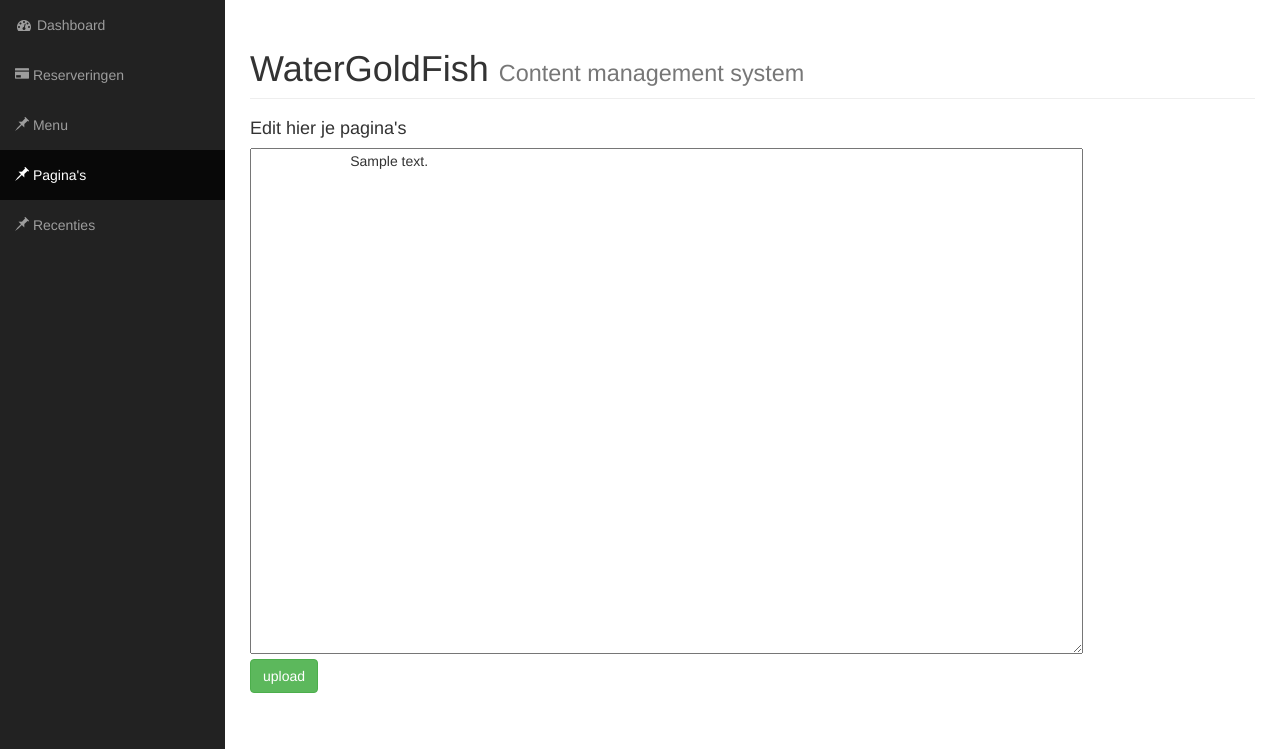
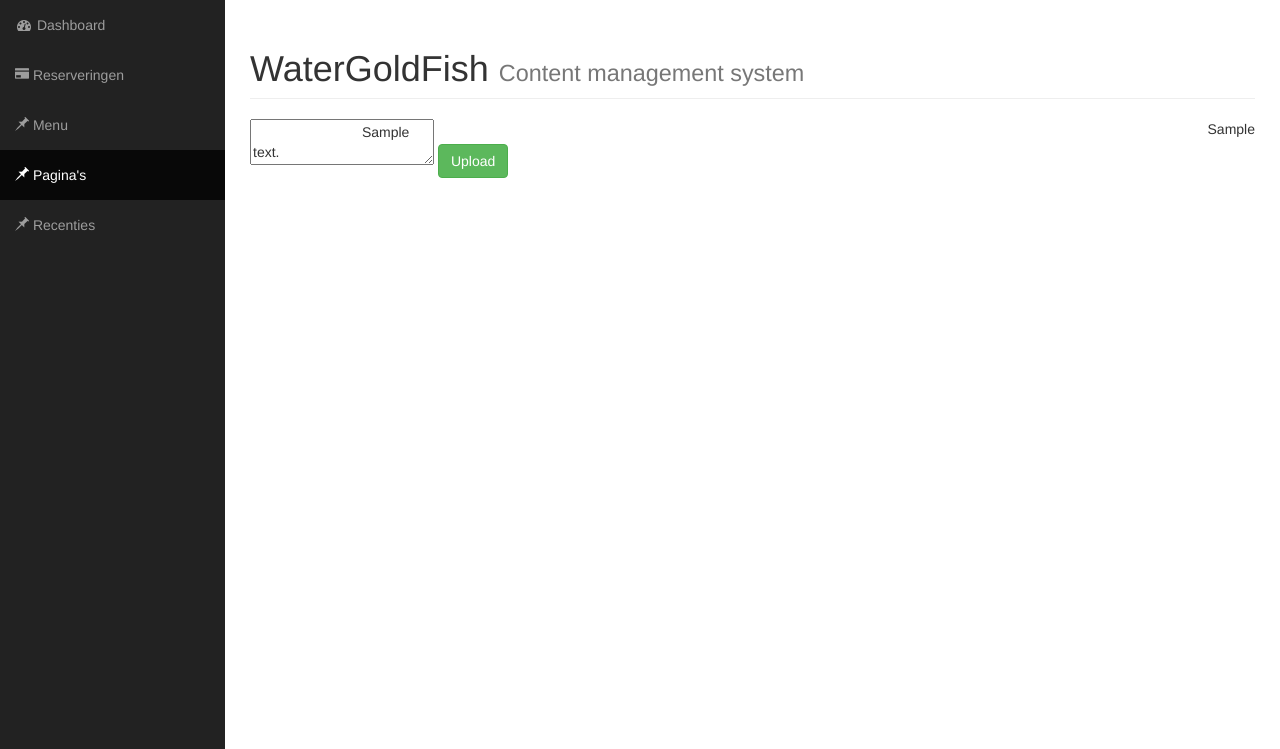
Before and after one commit to AlfaCollege/CMS, a PHP site: page /pagina.php in a window 1280 px wide. Shown: the part 51-800 px from the top of the page. Run offline with PHP 8.4, Linux system fonts and the light colour scheme; tables that the repository leaves empty hold one stand-in row (values such as "Sample post"); some libraries are stand-ins or nearby versions.

Commit message:
editor aangepast

```diff
--- a/pagina.php
+++ b/pagina.php
@@ -52,34 +52,46 @@
                         WaterGoldFish
                         <small>Content management system</small>
                     </h1>
-                    <div id="sample">
-                        <script type="text/javascript" src="http://js.nicedit.com/nicEdit-latest.js"></script> <script type="text/javascript">
-                            //<![CDATA[
-                            bkLib.onDomLoaded(function() {
-                                new nicEditor({fullPanel : true}).panelInstance('area2');;
-                            });
-                            //]]>
-                        </script>
-                        <h4>
-                            Edit hier je pagina's
-                        </h4>
-                        <textarea cols="100" rows="25" id="area2">
+                        <textarea class="ckeditor" name="editor1">
                             <?php
 
-                         $db = new PDO("mysql:host=localhost;dbname=CMS","root","root");
+                            $db = new PDO("mysql:host=127.0.0.1;dbname=CMS","root","root");
 
                             $sql = "SELECT * FROM Content";
                             $stmt = $db->prepare($sql);
                             $stmt->execute();
 
                             while ($arr = $stmt->fetch(PDO::FETCH_ASSOC)) {
+
                                 echo $arr['Text'];
+
+                                ?>
+
+
+
+                            <?php
                             }
                             ?>
                         </textarea>
-                        <br>
-                        <button class="btn btn-success">upload</button>
+                    <div class="pull-right">
+                        <?php
+                            $db = new PDO("mysql:host=127.0.0.1;dbname=CMS","root","root" );
+
+                            $sql = "SELECT * FROM Content";
+                            $stmt = $db->prepare($sql);
+                            $stmt->execute();
+
+                            while ($arr = $stmt->fetch(PDO::FETCH_ASSOC)){
+
+                                echo $arr['Locatie'];
+                            }
+                        ?>
                     </div>
+                    <button name="upload" type="submit" class="btn btn-success">Upload</button>
+                        <?php
+
+                        ?>
+
                 </div>
             </div>
     <!-- /.row -->
@@ -98,7 +110,7 @@
 
 <!-- Bootstrap Core JavaScript -->
 <script src="js/bootstrap.min.js"></script>
-
+<script src="//cdn.ckeditor.com/4.4.7/standard/ckeditor.js"></script>
 </body>
 
 </html>
--- a/reserveringen.php
+++ b/reserveringen.php
@@ -18,7 +18,7 @@
     <link href="css/default.css" rel="stylesheet">
 
     <!-- Custom Fonts -->
-    <link href="fonts/font-awesome/css/font-awesome.min.csss" rel="stylesheet" type="text/css">
+    <link href="fonts/font-awesome/css/font-awesome.min.css" rel="stylesheet" type="text/css">
 
     <!-- HTML5 Shim and Respond.js IE8 support of HTML5 elements and media queries -->
     <!-- WARNING: Respond.js doesn't work if you view the page via file:// -->
```
Lines whose indentation alone changed are shown as unchanged.
